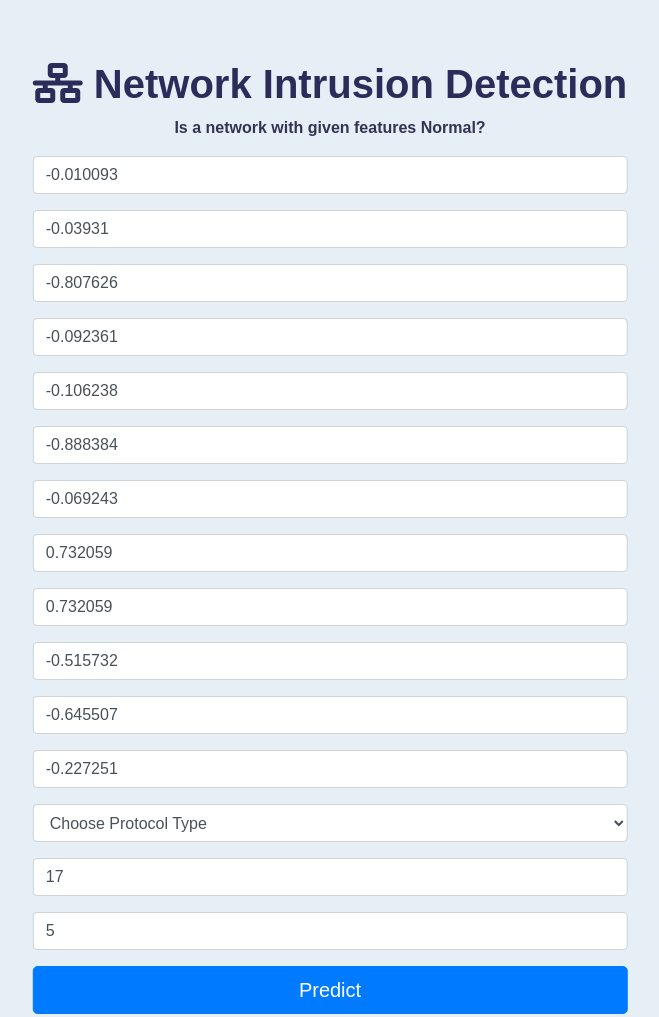
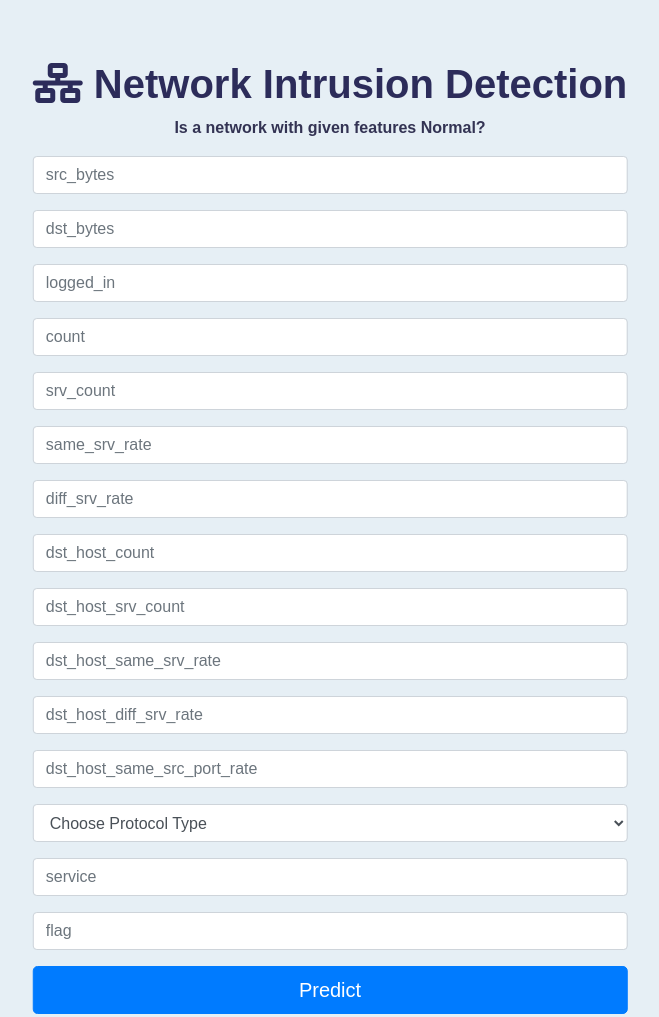
Before and after one commit to manzar97/Network-Intrusion-Detection, a Django app: page /predict/ in a window 1280 px wide. Shown: the top 1017 px of the page, without its empty margins (310-969 px from the left). Run offline with Django 3.2, Linux system fonts and the light colour scheme; some libraries are stand-ins or nearby versions.

Commit message:
files added

```diff
--- a/malware/static/css/style1.css
+++ b/malware/static/css/style1.css
@@ -14,11 +14,11 @@
    }
    .main{
    width:50%;
-   height:50%;
+   height:60%;
    background:  #142952;
    color:#fff;
    text-align:center;
-   font-size:1.4rem;
+   font-size:1.15rem;
    position:absolute;
    padding:50px;
    top:50%;
--- a/malware/templates/malware/index.html
+++ b/malware/templates/malware/index.html
@@ -81,7 +81,7 @@
       </header>
 
     <div class="hero" align="center" style="padding:300px;">
-      <h1 style="color:white;font-size:60px;font-weight:bold;">INTRUSION DETECTION SYSTEM</h1>
+      <h1 style="color:white;font-size:40px;font-weight:bold;">INTRUSION DETECTION SYSTEM</h1>
       <br/>
       <form action="{% url 'malware:predict'%}">
         <input type="submit" value="Predict" >
--- a/malware/templates/malware/predict.html
+++ b/malware/templates/malware/predict.html
@@ -42,64 +42,64 @@
     {% csrf_token %}
 
     <div class="form-group">
-      <input class="form-control" placeholder="src_bytes" required type="text" name="src_bytes" value=-0.010093>
+      <input class="form-control" placeholder="src_bytes" required type="text" name="src_bytes" >
     </div>
 
 
     <div class="form-group">
-      <input class="form-control" placeholder="dst_bytes" required type="text" name="dst_bytes" value=-0.03931>
+      <input class="form-control" placeholder="dst_bytes" required type="text" name="dst_bytes" >
     </div>
 
 
     <div class="form-group">
-      <input class="form-control" placeholder="logged_in" required type="text" name="logged_in" value=-0.807626>
+      <input class="form-control" placeholder="logged_in" required type="text" name="logged_in" >
     </div>
 
 
 
 
     <div class="form-group">
-      <input class="form-control" placeholder="count" required type="text" name="count" value=-0.092361>
+      <input class="form-control" placeholder="count" required type="text" name="count" >
     </div>
 
 
     <div class="form-group">
-      <input class="form-control" placeholder="srv_count" type="text" required name="srv_count" value=-0.106238>
+      <input class="form-control" placeholder="srv_count" type="text" required name="srv_count" >
     </div>
 
 
     <div class="form-group">
-      <input class="form-control" placeholder="same_srv_rate" required type="text" name="same_srv_rate" value=-0.888384>
+      <input class="form-control" placeholder="same_srv_rate" required type="text" name="same_srv_rate" >
     </div>
 
     <div class="form-group">
-      <input class="form-control" placeholder="diff_srv_rate" required type="text" name="diff_srv_rate" value=-0.069243>
+      <input class="form-control" placeholder="diff_srv_rate" required type="text" name="diff_srv_rate" >
     </div>
 
     <div class="form-group">
-      <input class="form-control" placeholder="dst_host_count" required type="text" name="dst_host_count" value=0.732059>
+      <input class="form-control" placeholder="dst_host_count" required type="text" name="dst_host_count" >
     </div>
 
     <div class="form-group">
-      <input class="form-control" placeholder="dst_host_srv_count" required type="text" name="dst_host_srv_count" value=0.732059>
+      <input class="form-control" placeholder="dst_host_srv_count" required type="text" name="dst_host_srv_count" >
     </div>
 
 
     <div class="form-group">
-      <input class="form-control" placeholder="dst_host_same_srv_rate" required type="text" name="dst_host_same_srv_rate" value=-0.515732>
+      <input class="form-control" placeholder="dst_host_same_srv_rate" required type="text" name="dst_host_same_srv_rate" >
     </div>
 
       <div class="form-group">
-      <input class="form-control" placeholder="dst_host_diff_srv_rate" required type="text" name="dst_host_diff_srv_rate" value=-0.645507>
+      <input class="form-control" placeholder="dst_host_diff_srv_rate" required type="text" name="dst_host_diff_srv_rate" >
     </div>
 
       <div class="form-group">
-      <input class="form-control" placeholder="dst_host_same_src_port_rate" required type="text" name="dst_host_same_src_port_rate" value=-0.227251>
+      <input class="form-control" placeholder="dst_host_same_src_port_rate" required type="text" name="dst_host_same_src_port_rate" >
     </div>
 
     <div class="form-group">
 
-            <select id="cars"  class="form-control" name="protocol" value=1 >
+            <select id="cars"  class="form-control" name="protocol"  >
                 <option selected="true" disabled="disabled">Choose Protocol Type</option>
                 <option value="tcp">tcp</option>
                 <option value="icmp">icmp</option>
@@ -110,20 +110,22 @@
 
     </div>
 
-      <div class="form-group">
-      <input class="form-control" placeholder="service" required type="text" name="service" value=17>
-    </div>
+          <div class="form-group">
+          <input class="form-control" placeholder="service" required type="text" name="service" >
+          </div>
 
-      <div class="form-group">
-      <input class="form-control" placeholder="flag" required type="text" name="flag" value=5>
 
-    </div>
+        <div class="form-group">
+       <input class="form-control" placeholder="flag" required type="text" name="flag" >
+        </div>
+
+
 
 
     <input class="btn btn-primary btn-lg btn-block" type="submit" value='Predict'>
 
   </form>
-Result:{{result2}}
+
 </body>
 
 </html>
--- a/malware/urls.py
+++ b/malware/urls.py
@@ -6,6 +6,6 @@ urlpatterns = [
     path('', views.index, name='index'),
     path('abstract/', views.abstract, name='abstract'),
     path('predict/', views.predict, name='predict'),
-    path('predict/result/', views.result,name='result'),
+    path('result/', views.result, name='result'),
 
 ]
--- a/malware/views.py
+++ b/malware/views.py
@@ -10,7 +10,9 @@ import keras
 from keras.models import Sequential
 from keras.layers import Dense
 import os
-
+import sklearn
+scaler = StandardScaler()
+encoder = LabelEncoder()
 model = load_model('./models/saved_model.h5')
 # Create your views here.
 def index(request):
@@ -25,33 +27,54 @@ def predict(request):
     return render(request, 'malware/predict.html')
 
 def result(request):
+    icmp = 0
     if request.method == 'POST':
-        temp = {}
-        temp['src_bytes'] = request.POST.get('src_bytes')
-        temp['dst_bytes'] = request.POST.get('dst_bytes')
-        temp['logged_in'] = request.POST.get('logged_in')
-        temp['count'] = request.POST.get('count')
-        temp['srv_count'] = request.POST.get('srv_count')
-        temp['same_srv_rate'] = request.POST.get('same_srv_rate')
-        temp['diff_srv_rate'] = request.POST.get('diff_srv_rate')
-        temp['dst_host_count'] = request.POST.get('dst_host_count')
-        temp['dst_host_srv_count'] = request.POST.get('dst_host_srv_count')
-        temp['dst_host_same_srv_rate'] = request.POST.get('dst_host_same_srv_rate')
-        temp['dst_host_diff_srv_count'] = request.POST.get('dst_host_diff_srv_count')
-        temp['dst_host_same_src_port_rate'] = request.POST.get('dst_host_same_src_port_rate')
-        temp['protocol_type'] = request.POST.get('protocol_type')
-        temp['service'] = request.POST.get('service')
-        temp['flag'] = request.POST.get('flag')
+        src_bytes = float(request.POST.get('src_bytes'))
+        dst_bytes = float(request.POST.get('dst_bytes'))
+        logged_in = float(request.POST.get('logged_in'))
+        count = float(request.POST.get('count'))
+        srv_count = float(request.POST.get('srv_count'))
+        same_srv_rate= float(request.POST.get('same_srv_rate'))
+        diff_srv_rate = float(request.POST.get('diff_srv_rate'))
+        dst_host_count = float(request.POST.get('dst_host_count'))
+        dst_host_srv_count = float(request.POST.get('dst_host_srv_count'))
+        dst_host_same_srv_rate = float(request.POST.get('dst_host_same_srv_rate'))
+        dst_host_diff_srv_rate = float(request.POST.get('dst_host_diff_srv_rate'))
+        dst_host_same_src_port_rate = float(request.POST.get('dst_host_same_src_port_rate'))
+        protocol = request.POST.get('protocol')
+        service = request.POST.get('service')
+        flag = request.POST.get('flag')
+        train = {'src_bytes': src_bytes, 'dst_bytes': dst_bytes,'logged_in': logged_in, 'count':count,'srv_count': srv_count, 'same_srv_rate':same_srv_rate,
+                                 'diff_srv_rate':  diff_srv_rate,'dst_host_count': dst_host_count,'dst_host_srv_count': dst_host_srv_count,'dst_host_same_srv_rate': dst_host_same_srv_rate,'dst_host_diff_srv_rate': dst_host_diff_srv_rate,'dst_host_same_src_port_rate': dst_host_same_src_port_rate,'protocol': protocol,'service': service,'flag': flag}
 
-        temp = np.asarray(temp).astype(np.float32)
+        df = pd.DataFrame(train , index=[0]).transpose()
+        cols = df.select_dtypes(include=['float64', 'int64']).columns
+        sc_train = scaler.fit_transform(df.select_dtypes(include=['float64', 'int64']))
+        sc_traindf = pd.DataFrame(sc_train, columns=cols)
+        cattrain = df.select_dtypes(include=['object']).copy()
+        traincat = cattrain.apply(encoder.fit_transform)
+        train_x = pd.concat([sc_traindf, traincat], axis=1)
 
-    testData = pd.DataFrame({'x': temp}).transpose()
-    scoreval = model.predict(testData)[0]
-    context = {'scoreval': scoreval, 'temp': temp}
-    return render(request, 'predict.html', context)
+        # if (protocol == 'tcp'):
+        #     protocol = 1
+        #     icmp = 0
+        # else:
+        #     protocol = 0
+        #     icmp = 1
+        #
+        # service = int(request.POST.get('service'))
+        # flag =   int(request.POST.get('flag'))
+        #
+        #
+        prediction = model.predict(train_x)[0]
+        #
+        # # output = round(prediction[0], 2)
 
-#X = np.asarray(X).astype(np.float32)
-#reftest['attack_class'] = reftest['attack_class'].astype(np.float64)
-# reftest['protocol_type'] = reftest['protocol_type'].astype(np.float64)
-# reftest['flag'] = reftest['flag'].astype(np.float64)
-# reftest['service'] = reftest['service'].astype(np.float64)
+
+        if prediction < 0.5:
+             result="Anamoly"
+        else:
+             result="Normal"
+
+        context = {'result': result}
+        return render(request, 'malware/result.html', context)
```
Also changed, not shown: malware/templates/malware/result.html (added, +42 -0 lines).
